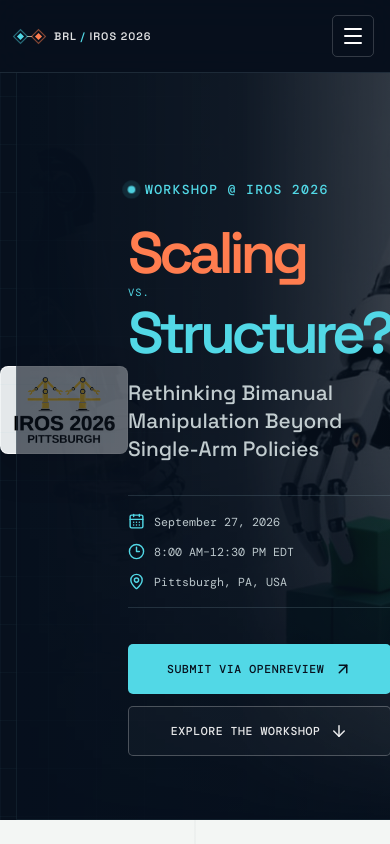
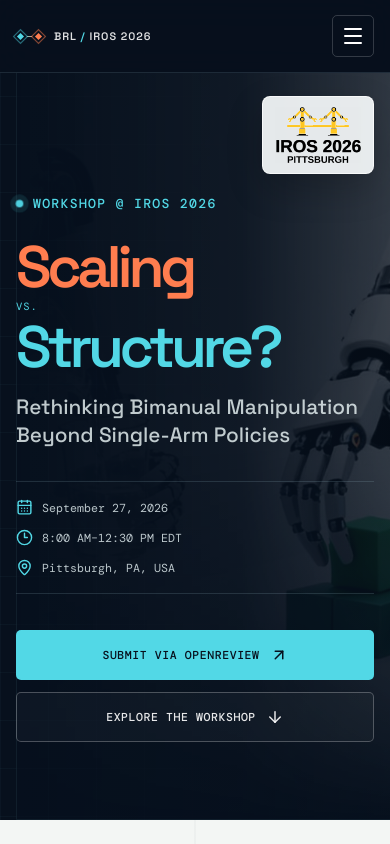
Before and after one commit to bimanual-robot-learning/bimanual-robot-learning.github.io, a React (Vite) app: page / in a window 390 px wide. Shown: the top 844 px of the page. Built offline with nearby package versions, Linux system fonts and the light colour scheme.

Commit message:
position IROS badge over teaser

```diff
--- a/src/App.css
+++ b/src/App.css
@@ -245,14 +245,6 @@
   padding-top: 88px;
 }
 
-.hero__brand-row {
-  display: flex;
-  max-width: 760px;
-  align-items: center;
-  justify-content: flex-start;
-  gap: 32px;
-}
-
 .hero__eyebrow {
   display: inline-flex;
   align-items: center;
@@ -278,10 +270,13 @@
 }
 
 .hero__conference-brand {
+  position: absolute;
+  z-index: 3;
+  top: 118px;
+  right: clamp(32px, 5vw, 88px);
   display: flex;
   width: 148px;
   padding: 10px 12px;
-  flex: 0 0 auto;
   background: rgba(248, 251, 252, 0.92);
   border: 1px solid rgba(255, 255, 255, 0.72);
   border-radius: 8px;
@@ -1384,7 +1379,9 @@
   }
 
   .hero__conference-brand {
-    width: 138px;
+    top: 104px;
+    right: 22px;
+    width: 124px;
   }
 
   .topic-grid {
@@ -1596,14 +1593,14 @@
     padding-top: 112px;
   }
 
-  .hero__brand-row {
-    align-items: flex-start;
-    flex-direction: column;
-    gap: 18px;
+  .hero__eyebrow {
+    max-width: calc(100% - 132px);
   }
 
   .hero__conference-brand {
-    width: 128px;
+    top: 96px;
+    right: 16px;
+    width: 112px;
   }
 
   .hero h1 {
```
Also changed, not shown: 1 other file (tests, documents, lock files or other folders).
